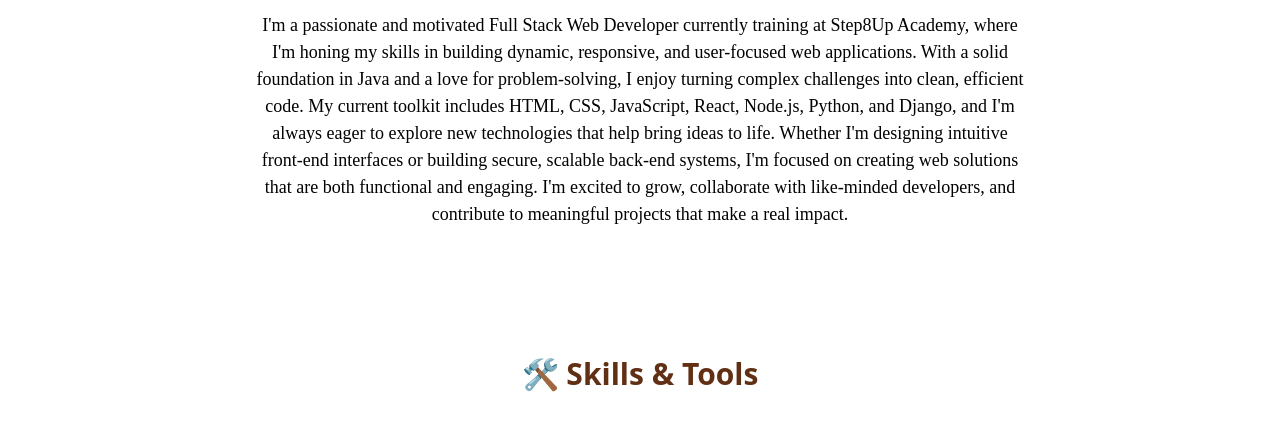
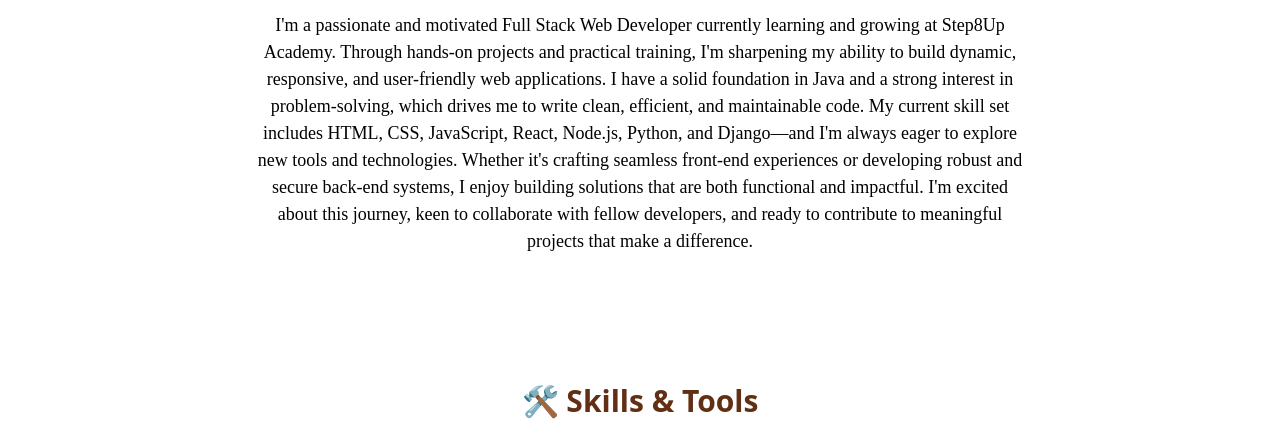
Before and after one commit to JignabahenKalani/JignabahenKalani, a plain HTML site: page index.html in a window 1280 px wide. Shown: the part 632-1061 px from the top of the page. Drawn offline with nearby package versions, Linux system fonts and the light colour scheme.

Commit message:
update my about section

```diff
--- a/index.html
+++ b/index.html
@@ -56,20 +56,17 @@
   <section id="about" class="max-w-5xl mx-auto px-6 py-16">
     <h2 class="text-3xl font-bold mb-4 text-center">👩‍💻 About Me</h2>
     <p class="text-gray-700 text-center max-w-3xl mx-auto">
-      I'm a passionate and motivated Full Stack Web Developer currently training at Step8Up Academy, where I'm honing my
-      skills in building dynamic, responsive, and user-focused web applications.
+      I'm a passionate and motivated Full Stack Web Developer currently learning and growing at Step8Up Academy. Through
+      hands-on projects and practical training, I'm sharpening my ability to build dynamic, responsive, and
+      user-friendly web applications. I have a solid foundation in Java and a strong interest in problem-solving, which
+      drives me to write clean, efficient, and maintainable code.
 
-      With a solid foundation in Java and a love for problem-solving, I enjoy turning complex challenges into clean,
-      efficient code. My current toolkit includes HTML, CSS, JavaScript, React, Node.js, Python, and Django, and I'm
-      always eager to explore new technologies that help bring ideas to life.
+      My current skill set includes HTML, CSS, JavaScript, React, Node.js, Python, and Django—and I'm always eager to
+      explore new tools and technologies. Whether it's crafting seamless front-end experiences or developing robust and
+      secure back-end systems, I enjoy building solutions that are both functional and impactful.
 
-      Whether I'm designing intuitive front-end interfaces or building secure, scalable back-end systems, I'm focused on
-      creating web solutions that are both functional and engaging.
-
-      I'm excited to grow, collaborate with like-minded developers, and contribute to meaningful projects that make a
-      real impact.
-
-
+      I'm excited about this journey, keen to collaborate with fellow developers, and ready to contribute to meaningful
+      projects that make a difference.
     </p>
   </section>
 
```
